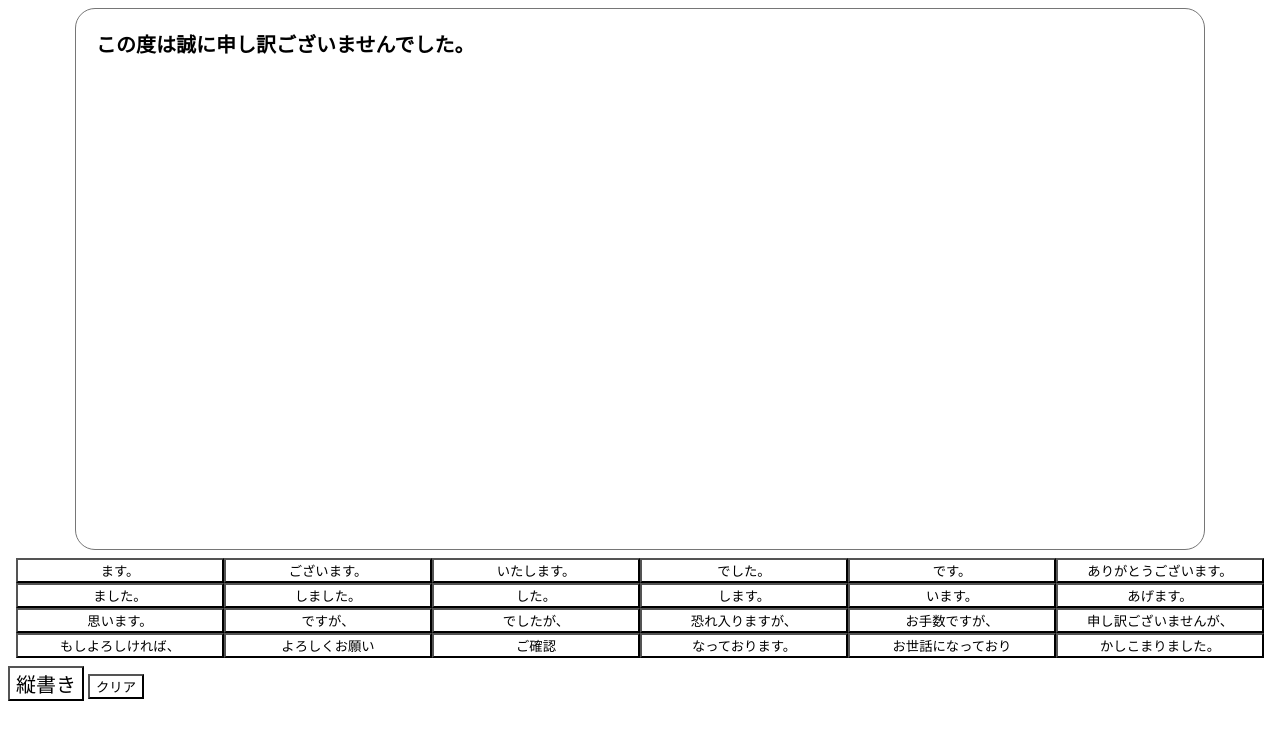
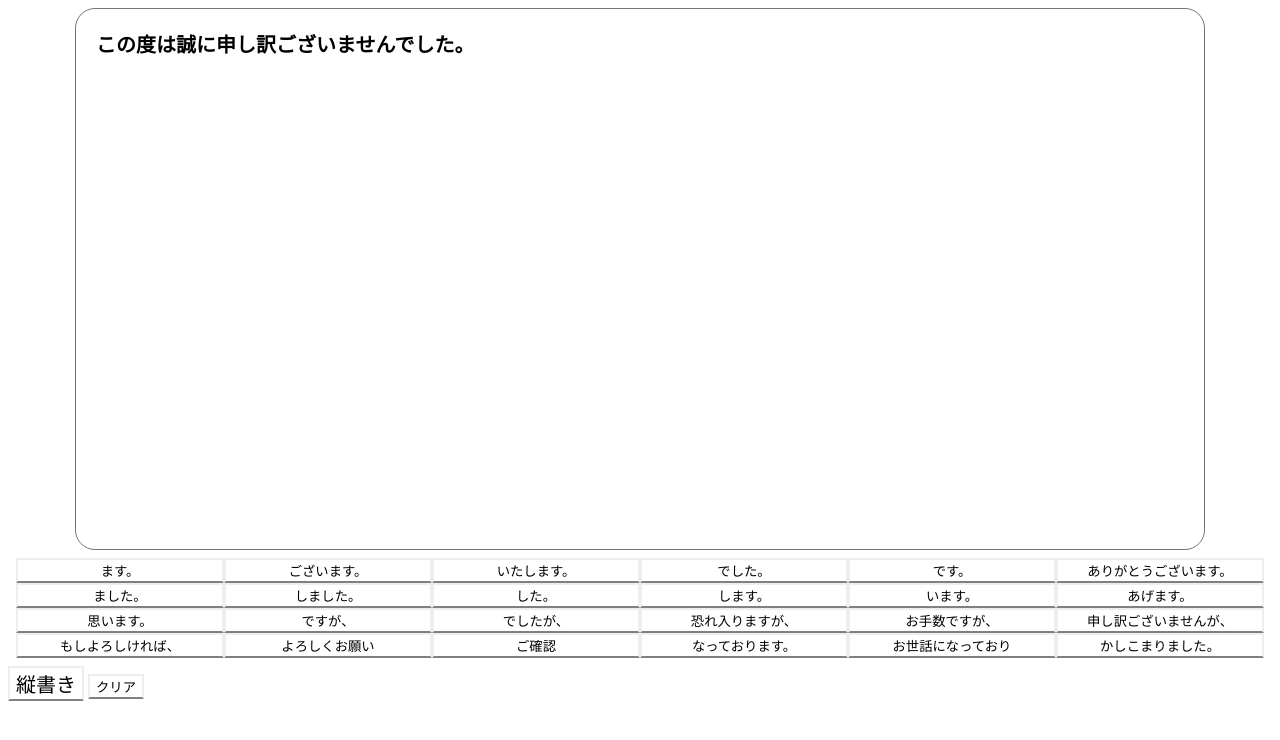
Before and after one commit to Corko-15/keigo, a plain HTML site: page index.html in a window 1280 px wide. Drawn offline with Linux system fonts and the light colour scheme.

Commit message:
Update style.css

```diff
--- a/style.css
+++ b/style.css
@@ -22,6 +22,9 @@
     grid-template-columns: repeat(6, 1fr);
 }
 button {
+    border: 2px solid #eeeeee;
+    border-bottom: 2px solid #808080;
+    color: black;
     font-size: auto;
     width: auto;
     height: auto;
```
